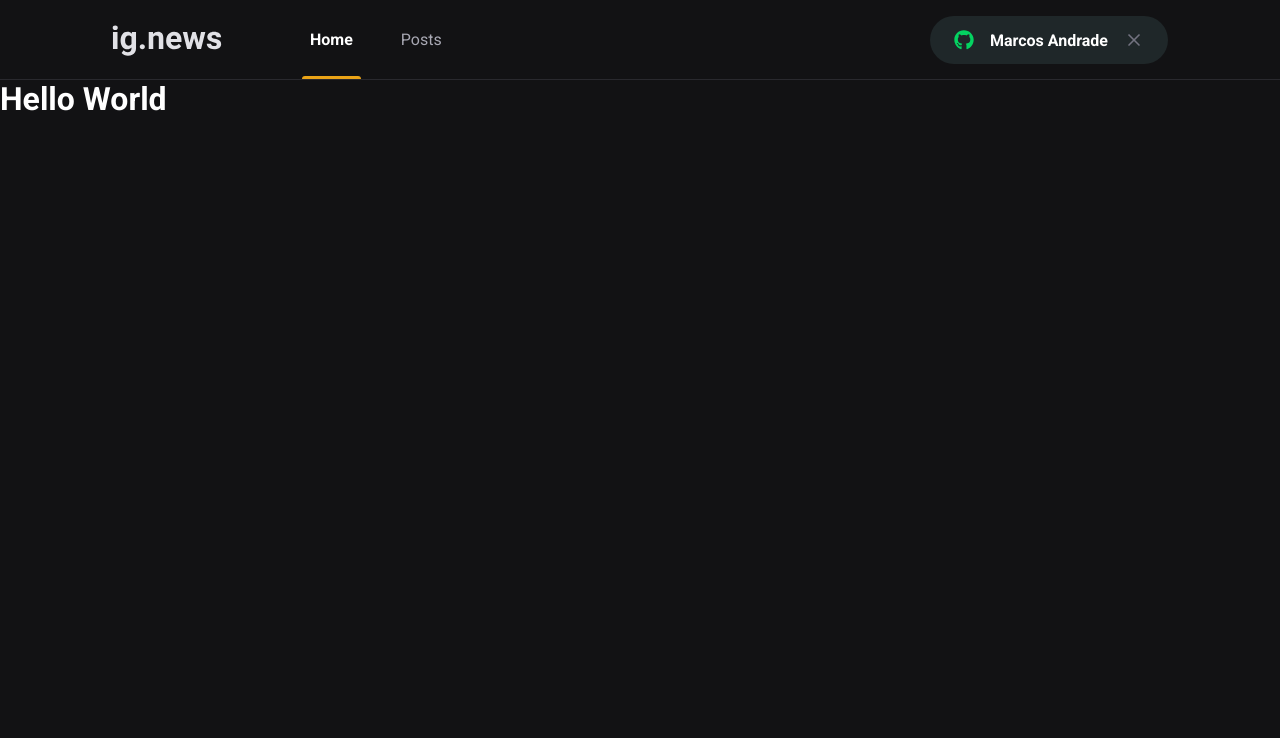
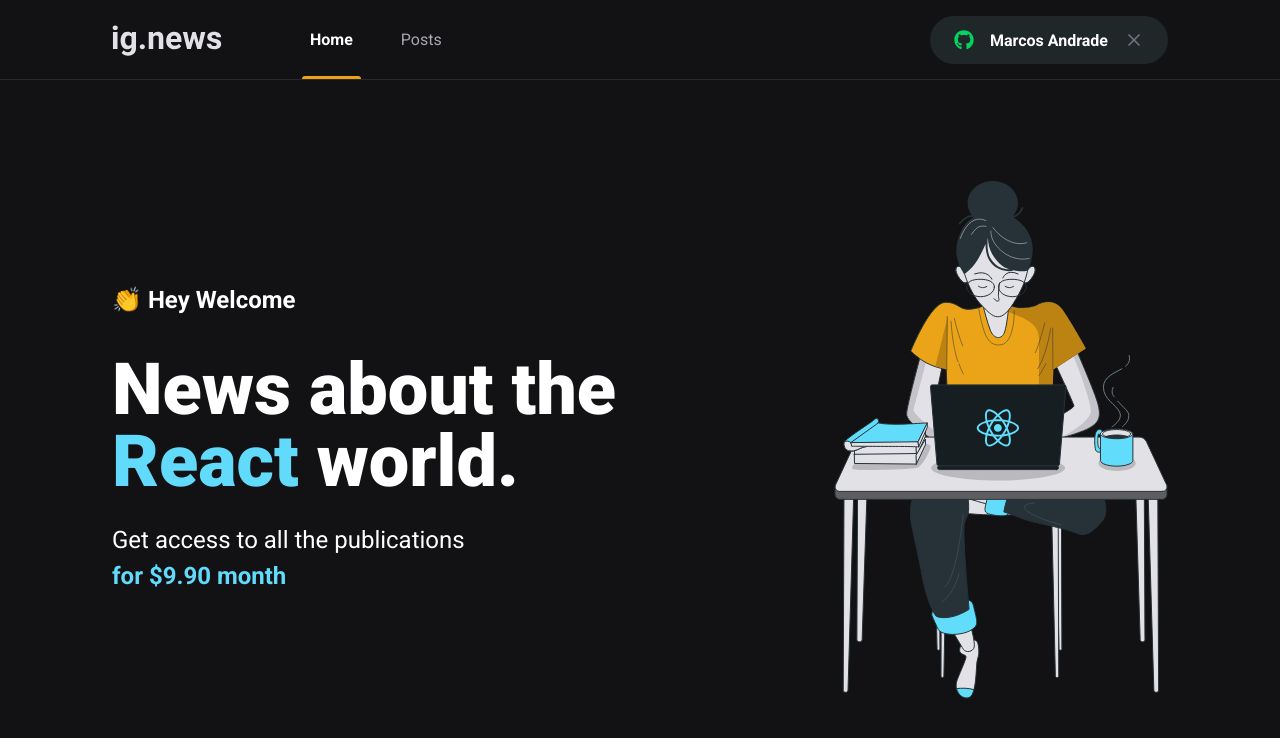
Before and after one commit to marcospandrade/ignews-next, a Next.js app: page / in a window 1280 px wide. Shown: the top 738 px of the page. Built offline with nearby package versions, Linux system fonts and the light colour scheme.

Commit message:
home page

```diff
--- /dev/null
+++ b/src/pages/home.module.scss
@@ -0,0 +1,41 @@
+.contentContainer {
+    max-width: 1120px;
+    margin: 0 auto;
+    padding: 0 2rem;
+    height: calc(100vh - 5rem);
+
+    display: flex;
+    align-items: center;
+    justify-content: space-between;
+}
+
+.hero {
+    max-width: 600px;
+
+    > span {
+        font-size: 1.5rem;
+        font-weight: bold;
+    }
+
+    h1 {
+        font-size: 4.5rem;
+        font-weight: 900;
+        line-height: 4.5rem;
+        margin-top: 2.5rem;
+
+        span {
+            color: var(--cyan-500);
+        }
+    }
+
+    p {
+        font-size: 1.5rem;
+        line-height: 2.25rem;
+        margin-top: 1.5rem;
+
+        span {
+            color: var(--cyan-500);
+            font-weight: bold;
+        }
+    }
+}
--- a/src/pages/index.tsx
+++ b/src/pages/index.tsx
@@ -1,12 +1,33 @@
 import Head from 'next/head';
+import Image from 'next/image';
+import styles from './home.module.scss';
 
 export default function Home() {
     return (
         <>
             <Head>
-                <title>Inicio | ig.news</title>
+                <title>Home | ig.news</title>
             </Head>
-            <h1>Hello World</h1>
+
+            <main className={styles.contentContainer}>
+                <section className={styles.hero}>
+                    <span>👏 Hey Welcome</span>
+                    <h1>
+                        News about the <span>React</span> world.
+                    </h1>
+                    <p>
+                        Get access to all the publications <br />
+                        <span>for $9.90 month</span>
+                    </p>
+                </section>
+
+                <Image
+                    src="/images/avatar.svg"
+                    alt="Girl coding"
+                    width="334"
+                    height="520"
+                />
+            </main>
         </>
     );
 }
```
